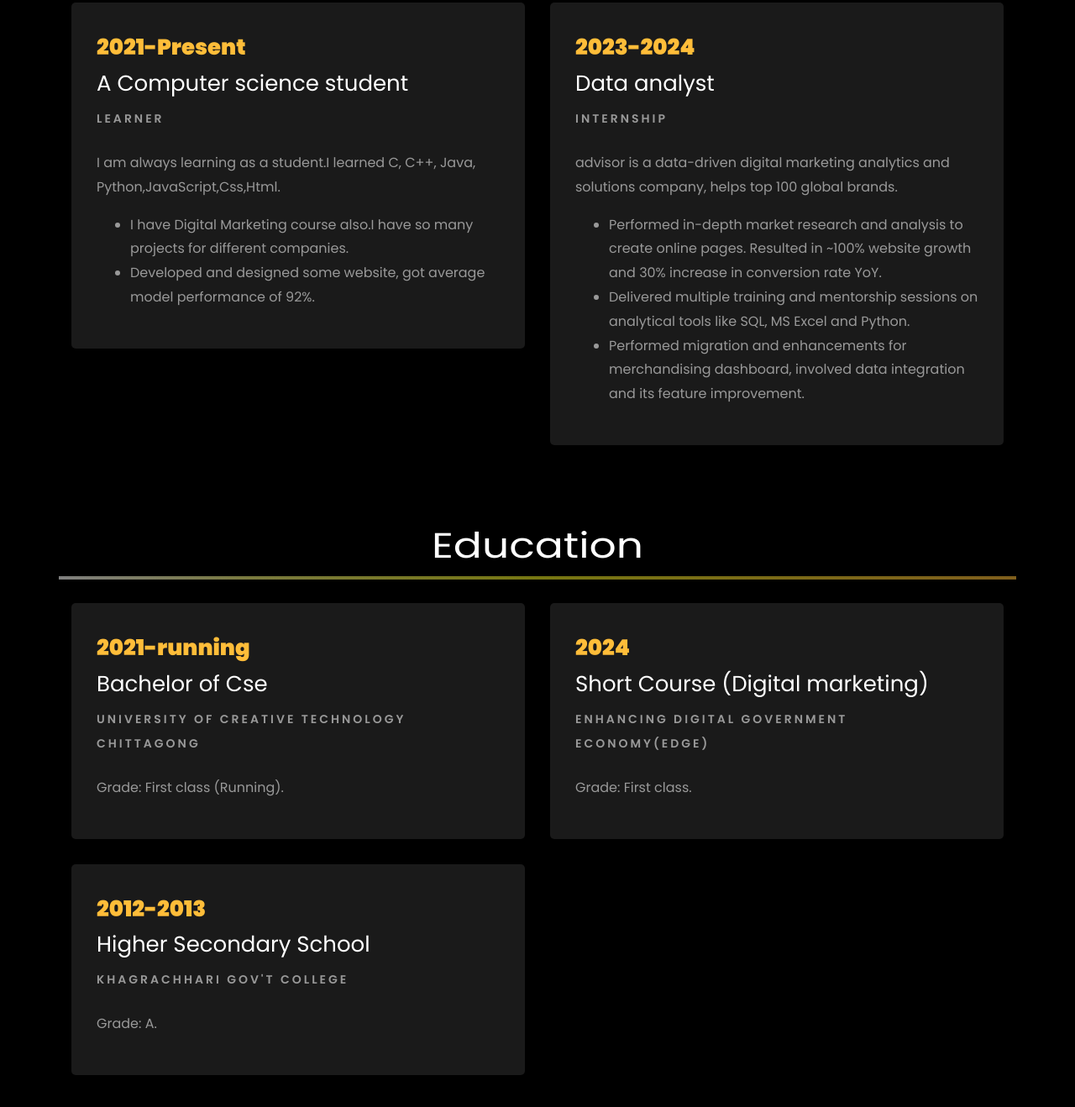
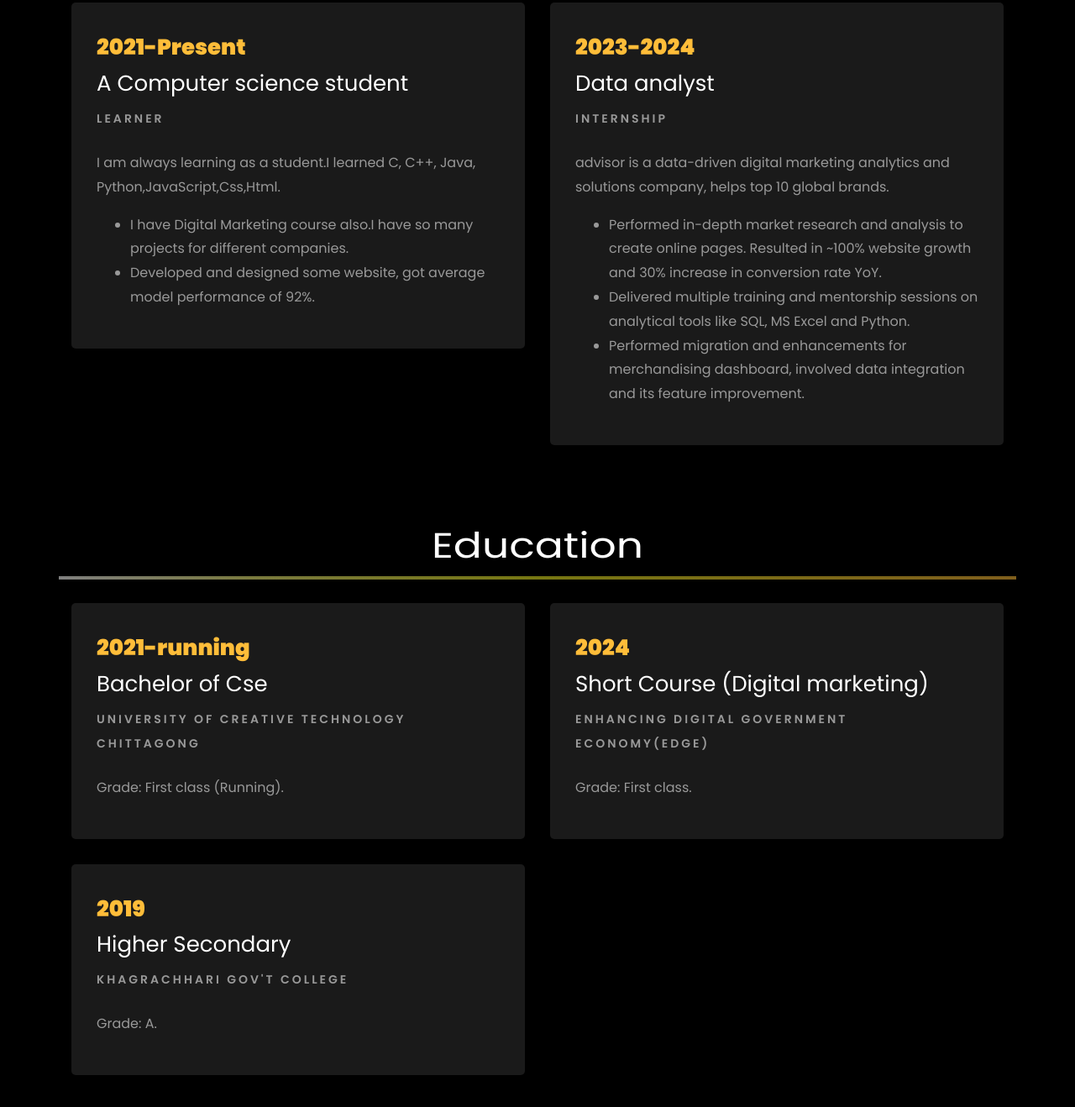
Before and after one commit to IamScarecrow/ALINUR.github.io, a plain HTML site: page index.html in a window 1280 px wide. Shown: the part 1987-3305 px from the top of the page at 84% size. Drawn offline with Linux system fonts and the light colour scheme; files whose address does not match are found by name.

Commit message:
Update index.html

```diff
--- a/index.html
+++ b/index.html
@@ -290,7 +290,7 @@
 						<div class="counter-wrap ftco-animate d-flex mt-md-3">
 							<div class="text">
 								<p class="mb-4">
-									<span class="number" data-number="0">0</span> <span>+</span>
+									<span class="number" data-number="0">30+</span> <span>+</span>
 									<span>&nbsp; Projects completed</span>
 								</p>
 								<p><a href="https://www.linkedin.com/in/iamscarecrow/" class="btn btn-primary py-3 px-3">LinkedIn</a></p>
@@ -343,7 +343,7 @@
 						<span class="date">2023-2024</span>
 						<h2>Data analyst</h2>
 						<span class="position">Internship</span>
-						<p class="mt-4">advisor is a data-driven digital marketing analytics and solutions company, helps top 100 global brands.
+						<p class="mt-4">advisor is a data-driven digital marketing analytics and solutions company, helps top 10 global brands.
 							<ul>
 								<li>Performed in-depth market research and analysis to create online pages. Resulted in ~100% website growth and 30% increase in conversion rate YoY.</li>
 								<li>Delivered multiple training and mentorship sessions on analytical tools like SQL, MS Excel and Python.</li>
@@ -369,7 +369,7 @@
     				<div class="resume-wrap ftco-animate">
     					<span class="date">2021-running</span>
     					<h2>Bachelor of Cse</h2>
-    					<span class="position"> University of creative technology Chittagong</span>
+    					<span class="position"> University of Creative Technology Chittagong</span>
     					<p class="mt-4">Grade: First class (Running).</p>
     				</div>
     			</div>
@@ -385,8 +385,8 @@
 
     			<div class="col-md-6">
     				<div class="resume-wrap ftco-animate">
-    					<span class="date">2012-2013</span>
-    					<h2>Higher Secondary School</h2>
+    					<span class="date">2019</span>
+    					<h2>Higher Secondary</h2>
     					<span class="position">Khagrachhari Gov't college</span>
     					<p class="mt-4">Grade: A.</p>
     				</div>
```
